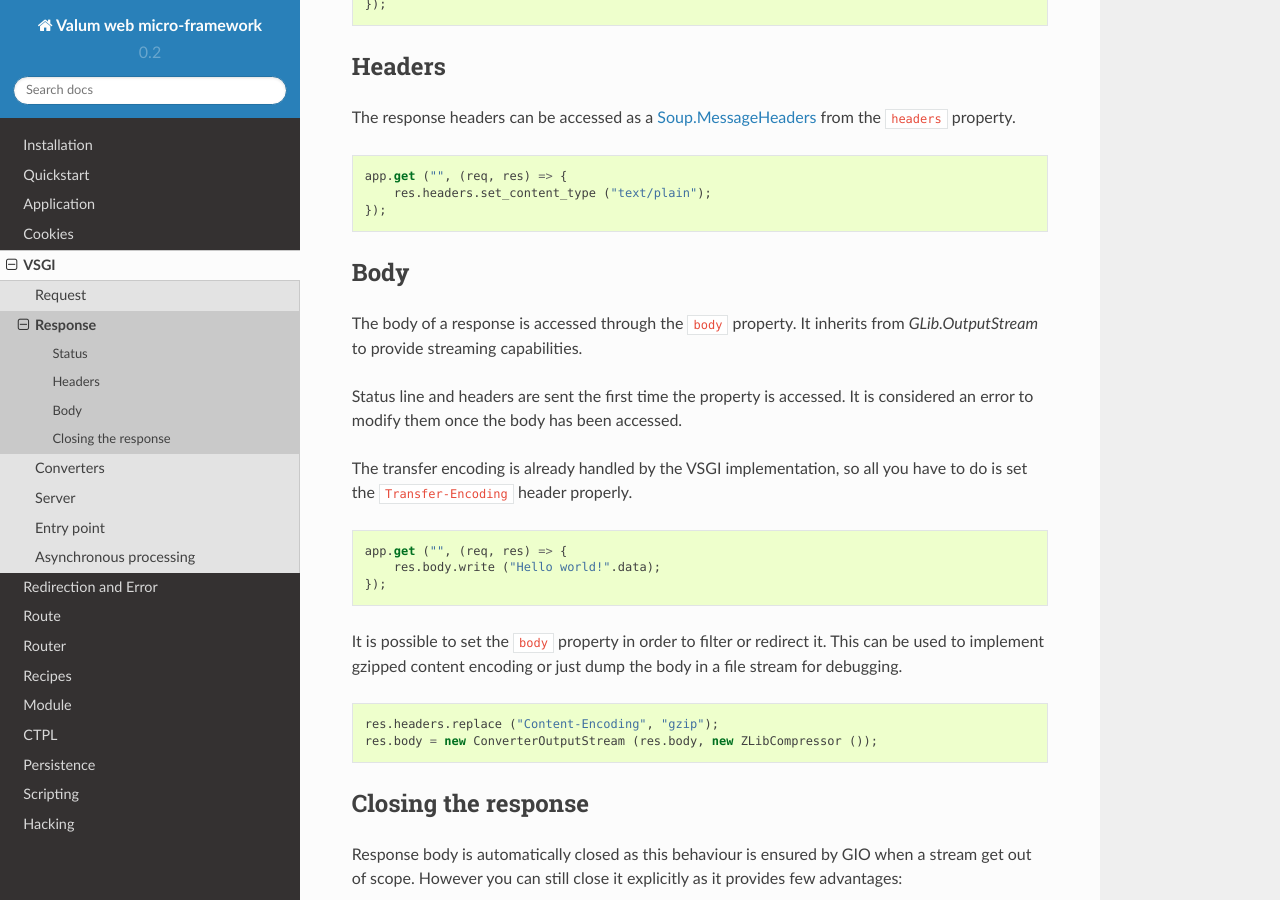
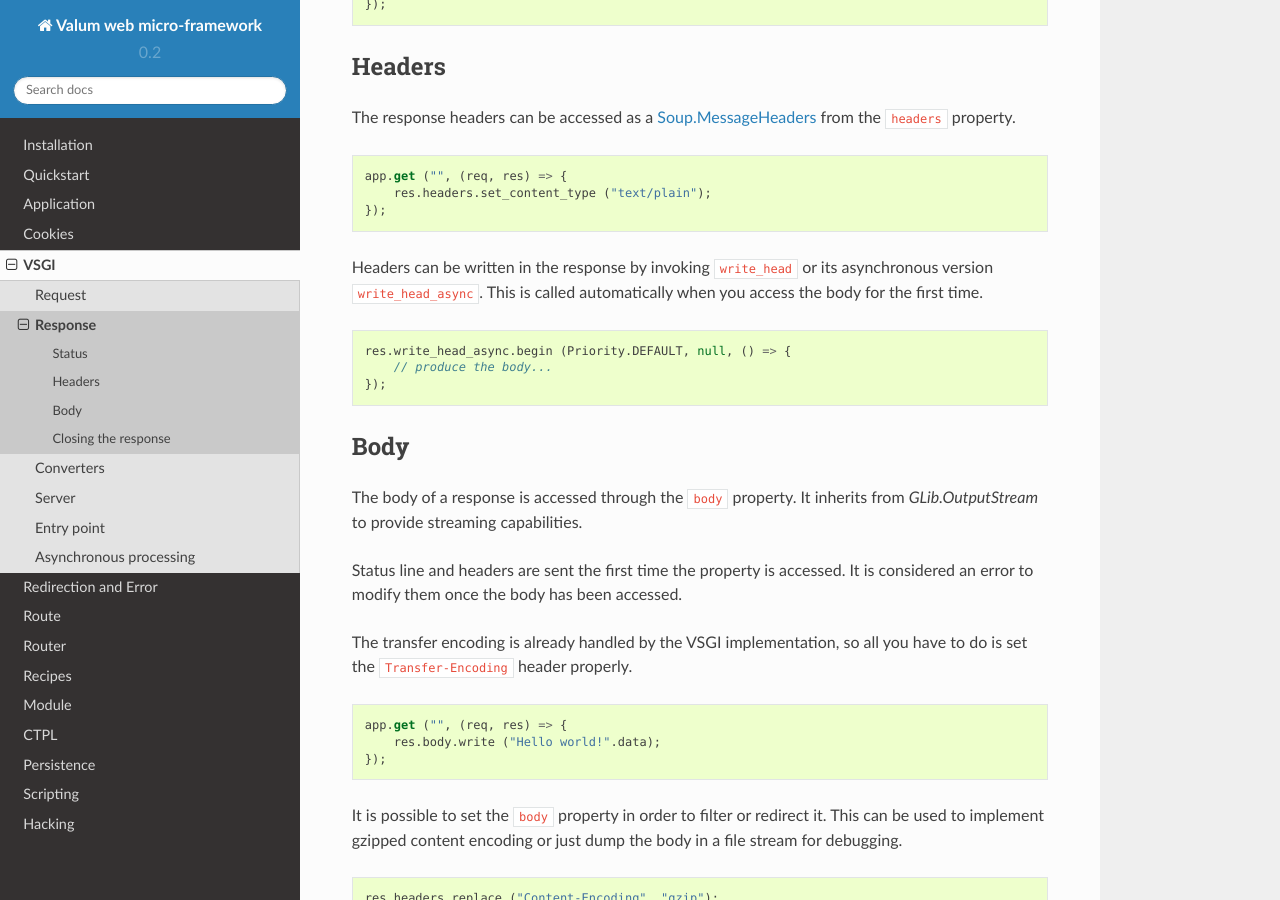
Before and after one commit to valum-framework/vsgi, a Sphinx documentation site: the page built from docs/vsgi/response.rst, in a window 1280 px wide and 900 px high, scrolled down 411 px. Built offline with Sphinx 7.4.7 and the Read the Docs theme 2.0.0, drawn with Linux system fonts in a browser that asks for light colours; pages that are not in the unit, such as notebooks, are missing from menus.

Commit message:
Fixes chunked encoding when throwing a status code.
As the response body were never accessed, the stream was never wrapped
by the ChunkedEncoder and no zero-length chunk were appended.

Instead of invoking write_head, the response body is closed, ensuring
the following behaviours:

 - the head is written properly
 - the body is filtered and closed to honor 'Transfer-Encoding'
 - no more write operation could follow (which is fine)

The response body must be accessed at least once during the processing
as it guarantees that write_head is called and the body is filtered
properly.

Updates the documentation to cover that behavior.

```diff
--- a/docs/vsgi/index.rst
+++ b/docs/vsgi/index.rst
@@ -37,9 +37,9 @@
         // process the request and produce the response...
     }).run ();
 
-The callback must at least call ``write_head`` (or ``write_head_async``) on the
-:doc:`response`, otherwise nothing will be sent to the client and the
-connection will be closed.
+The callback must at least access the :doc:`response` body once so that the
+headers can be written and filters be applied, otherwise nothing will be sent
+to the client and the connection will be closed.
 
 Accessing the :doc:`response` ``body`` for the first time will write the status
 line and headers synchronously in the connection stream before returning an
--- a/docs/vsgi/response.rst
+++ b/docs/vsgi/response.rst
@@ -30,6 +30,16 @@
 
     app.get ("", (req, res) => {
         res.headers.set_content_type ("text/plain");
+    });
+
+Headers can be written in the response by invoking ``write_head`` or its
+asynchronous version ``write_head_async``. This is called automatically when
+you access the body for the first time.
+
+.. code:: vala
+
+    res.write_head_async.begin (Priority.DEFAULT, null, () => {
+        // produce the body...
     });
 
 Body
```
Also changed, not shown: 1 other file.
